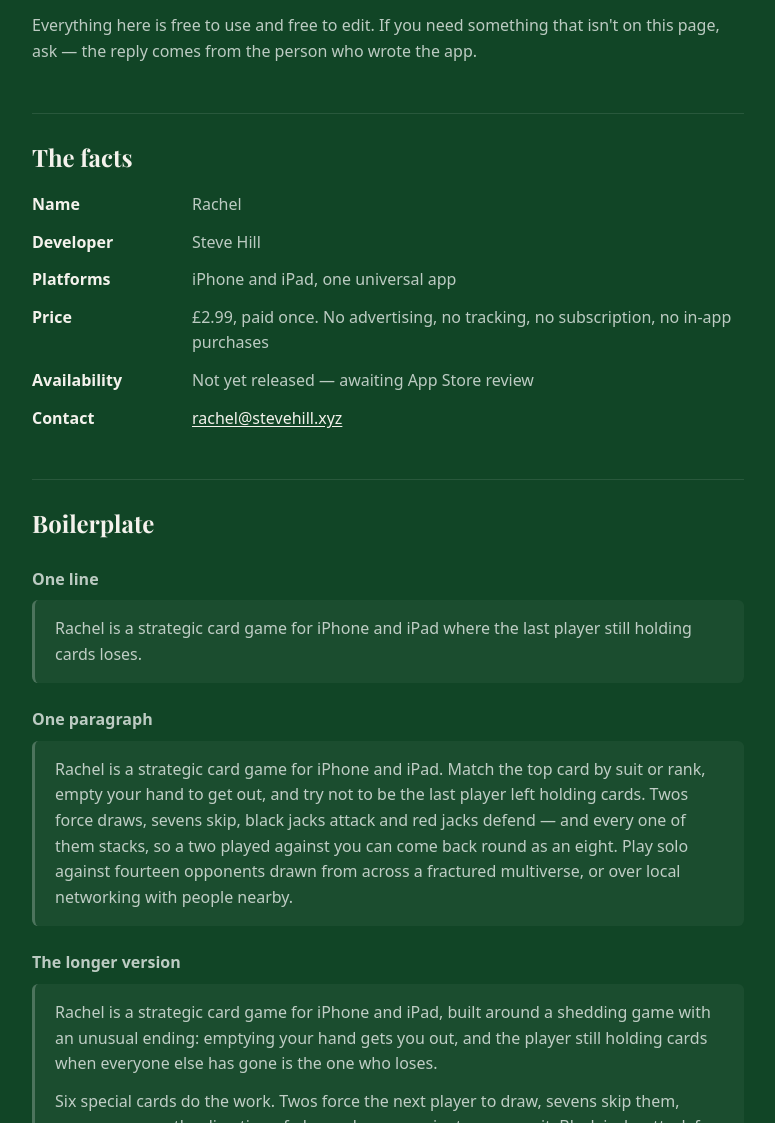
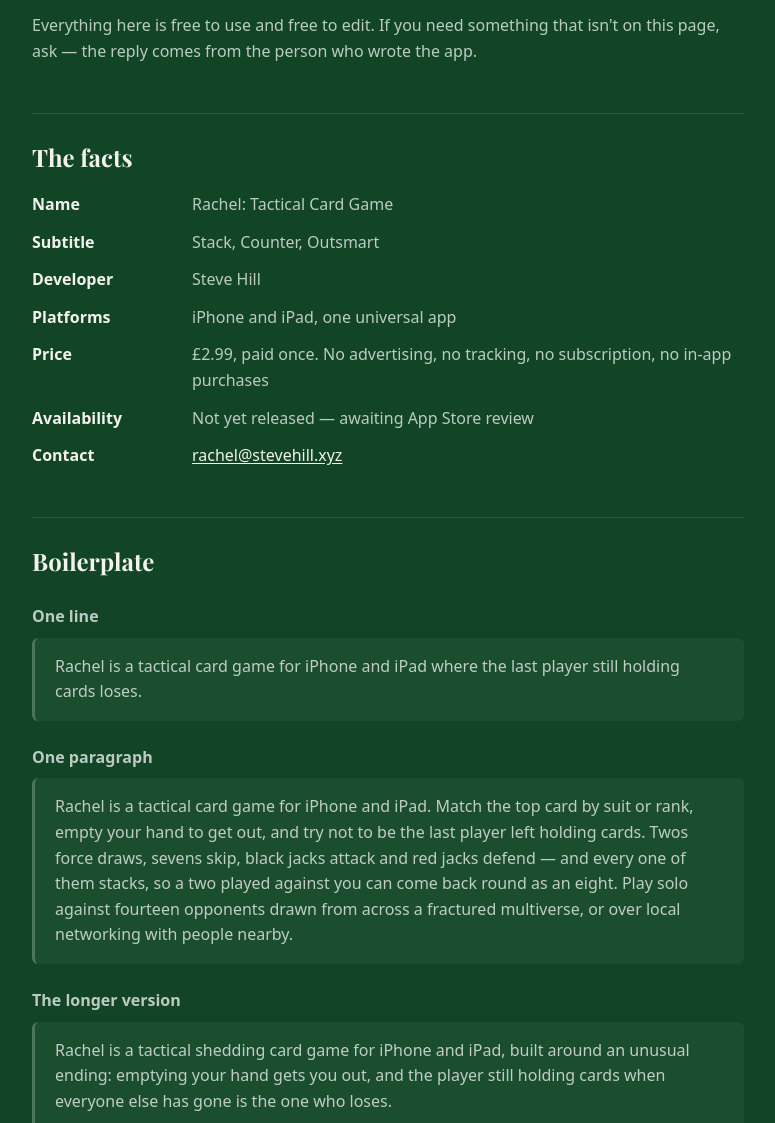
Before and after one commit to rachel-multiverse/rachel-site, an Astro site: page /press in a window 1280 px wide. Shown: the part 137-1260 px from the top of the page, without its empty margins (252-1027 px from the left). Built offline with nearby package versions, Linux system fonts and the light colour scheme; Astro itself is replaced by a stand-in of ours.

Commit message:
Call it what the App Store calls it
The listing is "Rachel: Tactical Card Game" and has been since the metadata
was written; the site said "A Strategic Card Game" and the press kit gave the
name as plain "Rachel". A press kit that names the app differently from the
store is the sort of error that propagates, because it is the page written to
be copied.

Tactical is also the more accurate word. Countering is compulsory - "if you
have a valid counter, you MUST play it" - so at the moment of most tension
the rules take the decision away, and under attack the options collapse to a
single rank. Drawing ends the turn, nothing is bankable, and an attack you
launch returns before you have had two more turns. The planning that does
exist is late: last player holding loses, so the endgame is about not being
last rather than being first.

Wording taken from APP_STORE_METADATA.md rather than paraphrased, so the page
and the listing say the same thing. Added the subtitle to the press facts for
the same reason.

```diff
--- a/src/layouts/Layout.astro
+++ b/src/layouts/Layout.astro
@@ -6,7 +6,7 @@
   description?: string;
 }
 
-const { title, description = "A strategic card game for iOS" } = Astro.props;
+const { title, description = "A tactical card game for iPhone and iPad" } = Astro.props;
 
 // Absolute, because Open Graph consumers do not resolve relative URLs - a
 // root-relative /images/og-card.png is fetched against their own host and
--- a/src/pages/index.astro
+++ b/src/pages/index.astro
@@ -11,8 +11,8 @@
 ---
 
 <Layout
-  title="Rachel - A Strategic Card Game"
-  description="Shed your hand, survive the attacks, and try not to be the last player standing. Rachel is a strategic card game for iPhone and iPad, with fourteen emissaries from across the multiverse waiting to beat you."
+  title="Rachel: Tactical Card Game"
+  description="Stack attacks, counter hard, and empty your hand first. Rachel is a tactical shedding card game for iPhone and iPad, with fourteen rivals from across the multiverse waiting to beat you."
 >
   <main>
     <Hero />
--- a/src/pages/press.astro
+++ b/src/pages/press.astro
@@ -34,7 +34,8 @@
       <section>
         <h2>The facts</h2>
         <dl>
-          <div><dt>Name</dt><dd>Rachel</dd></div>
+          <div><dt>Name</dt><dd>Rachel: Tactical Card Game</dd></div>
+          <div><dt>Subtitle</dt><dd>Stack, Counter, Outsmart</dd></div>
           <div><dt>Developer</dt><dd>Steve Hill</dd></div>
           <div><dt>Platforms</dt><dd>iPhone and iPad, one universal app</dd></div>
           <div><dt>Price</dt><dd>£2.99, paid once. No advertising, no tracking, no subscription, no in-app purchases</dd></div>
@@ -51,13 +52,13 @@
 
         <h3>One line</h3>
         <blockquote>
-          Rachel is a strategic card game for iPhone and iPad where the last
+          Rachel is a tactical card game for iPhone and iPad where the last
           player still holding cards loses.
         </blockquote>
 
         <h3>One paragraph</h3>
         <blockquote>
-          Rachel is a strategic card game for iPhone and iPad. Match the top
+          Rachel is a tactical card game for iPhone and iPad. Match the top
           card by suit or rank, empty your hand to get out, and try not to be
           the last player left holding cards. Twos force draws, sevens skip,
           black jacks attack and red jacks defend — and every one of them
@@ -70,8 +71,8 @@
         <h3>The longer version</h3>
         <blockquote>
           <p>
-            Rachel is a strategic card game for iPhone and iPad, built around a
-            shedding game with an unusual ending: emptying your hand gets you
+            Rachel is a tactical shedding card game for iPhone and iPad, built
+            around an unusual ending: emptying your hand gets you
             out, and the player still holding cards when everyone else has gone
             is the one who loses.
           </p>
```
